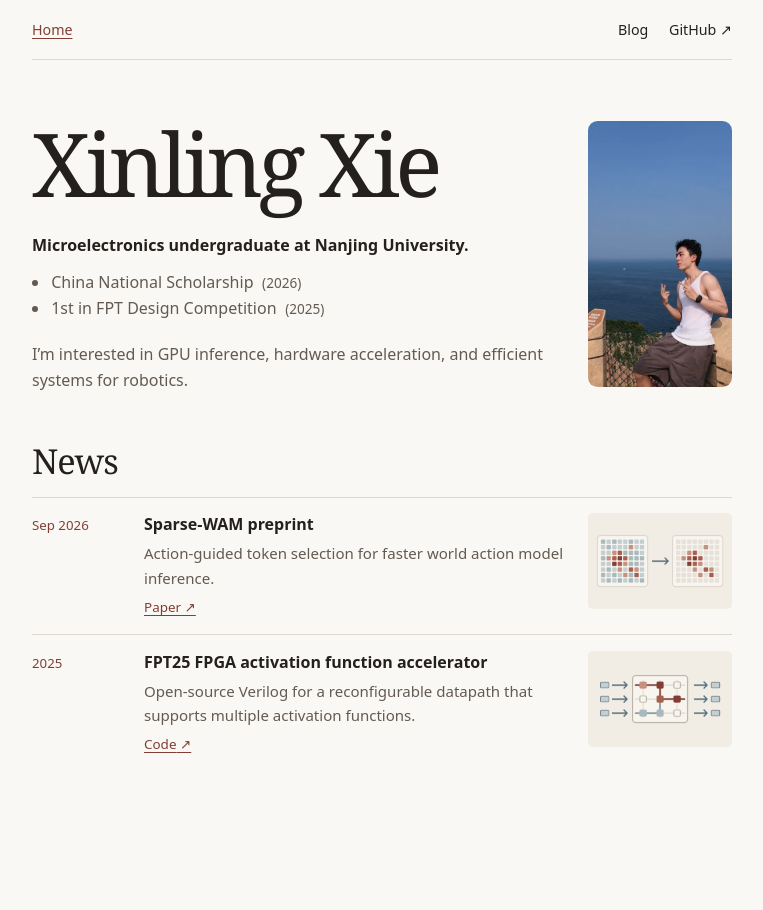
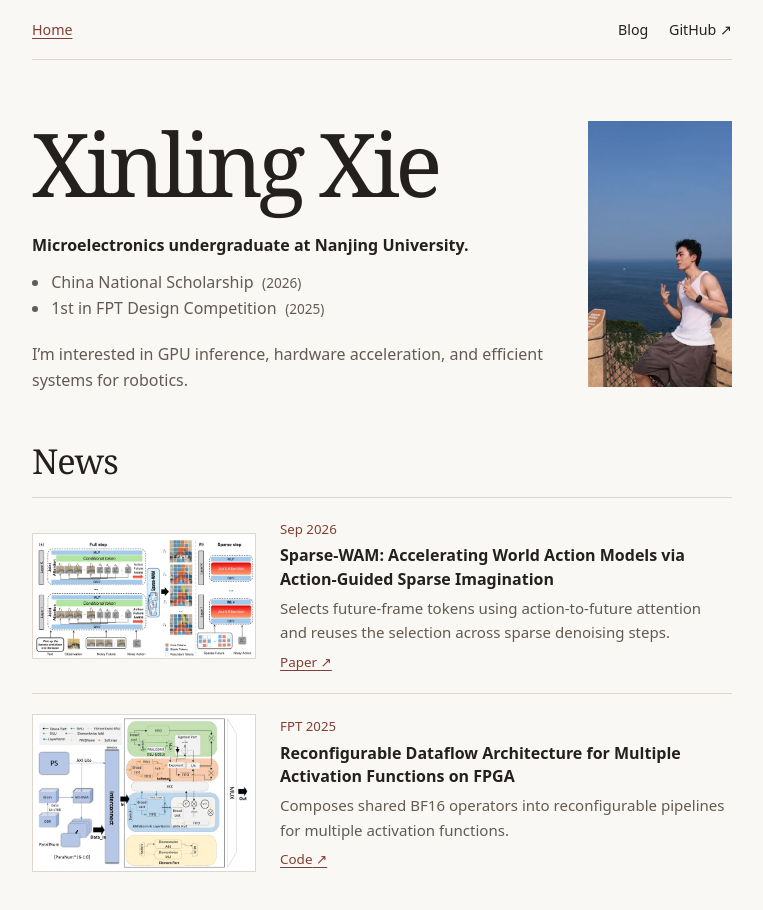
Before and after one commit to Rockylix/rockylix.github.io, an Astro site: page / in a window 1280 px wide. Shown: the whole page, without its empty margins (258-1021 px from the left). Before the commit the page ends 836 px from the top, so only its background shows below. Built offline with nearby package versions, Linux system fonts and the light colour scheme; Astro itself is replaced by a stand-in of ours.

Commit message:
Show original architecture figures beside paper titles

```diff
--- a/src/pages/index.astro
+++ b/src/pages/index.astro
@@ -5,22 +5,24 @@ const news = [
   {
     date: "2026-09-30",
     label: "Sep 2026",
-    title: "Sparse-WAM preprint",
-    description: "Action-guided token selection for faster world action model inference.",
+    title: "Sparse-WAM: Accelerating World Action Models via Action-Guided Sparse Imagination",
+    description: "Selects future-frame tokens using action-to-future attention and reuses the selection across sparse denoising steps.",
     href: "https://arxiv.org/abs/2609.38984",
     linkLabel: "Paper",
-    image: "/images/projects/sparse-wam.webp",
-    imageAlt: "A dense token grid reduced to a sparse set of action-relevant tokens",
+    image: "/images/projects/sparse-wam-architecture.webp",
+    imageAlt: "Sparse-WAM overview showing token selection at a full step and reuse during sparse steps",
+    imageHeight: 743,
   },
   {
     date: "2025",
-    label: "2025",
-    title: "FPT25 FPGA activation function accelerator",
-    description: "Open-source Verilog for a reconfigurable datapath that supports multiple activation functions.",
+    label: "FPT 2025",
+    title: "Reconfigurable Dataflow Architecture for Multiple Activation Functions on FPGA",
+    description: "Composes shared BF16 operators into reconfigurable pipelines for multiple activation functions.",
     href: "https://github.com/FPGA-acceleration/FPT25-Activation-Function-Accelerator",
     linkLabel: "Code",
-    image: "/images/projects/fpt25.webp",
-    imageAlt: "Input routed through a configurable array of FPGA operators to the output",
+    image: "/images/projects/fpt25-architecture.webp",
+    imageAlt: "FPGA dataflow with memory, interconnect, shared operators, and output multiplexing",
+    imageHeight: 933,
   },
 ];
 ---
@@ -35,7 +37,7 @@ const news = [
       </ul>
       <p class="research-interest">I’m interested in GPU inference, hardware acceleration, and efficient systems for robotics.</p>
     </div>
-    <img class="profile-portrait" src="/images/xinling-xie.webp" width="432" height="798" alt="Xinling Xie by the sea" />
+    <img class="profile-portrait" src="/images/xinling-xie-full.webp" width="432" height="798" alt="Xinling Xie by the sea" />
   </section>
 
   <section class="news" aria-labelledby="news-heading">
@@ -43,13 +45,15 @@ const news = [
     <ol class="entry-list">
       {news.slice(0, 5).map((item) => (
         <li class="entry">
-          <time datetime={item.date}>{item.label}</time>
-          <div>
+          <a class="news-figure" href={item.image} aria-label={`Open architecture diagram for ${item.title}`}>
+            <img src={item.image} alt={item.imageAlt} width="1320" height={item.imageHeight} />
+          </a>
+          <div class="news-details">
+            <time datetime={item.date}>{item.label}</time>
             <h3>{item.title}</h3>
             <p>{item.description}</p>
             <a class="project-link" href={item.href} aria-label={`${item.linkLabel} for ${item.title}`}>{item.linkLabel}<span aria-hidden="true"> ↗</span></a>
           </div>
-          <img class="news-thumbnail" src={item.image} alt={item.imageAlt} width="432" height="288" />
         </li>
       ))}
     </ol>
--- a/src/site.css
+++ b/src/site.css
@@ -68,19 +68,28 @@ nav a[aria-current], nav a:hover { color: var(--accent); text-decoration: underl
 .entry a { text-decoration: none; }
 .entry a:hover { text-decoration: underline; }
 .entry p { color: var(--muted); margin-top: .3rem; font-size: .94rem; }
-.profile-portrait,
-.news-thumbnail {
+.profile-portrait {
   display: block;
   width: min(144px, 100%);
   height: auto;
+  margin-block-start: 1rem;
 }
 
-.profile-portrait { border-radius: .6rem; margin-block-start: 1rem; }
-.news-thumbnail { border-radius: .3rem; }
+.news .entry { grid-template-columns: minmax(0, 1fr); padding-block: 1.2rem; }
+.news-figure { display: block; width: min(224px, 100%); }
+.news-figure img {
+  display: block;
+  width: 100%;
+  height: auto;
+  background: white;
+  outline: 1px solid var(--line);
+  outline-offset: -1px;
+}
+.news-details time { display: block; margin-bottom: .22rem; }
 .news .project-link {
   display: inline-block;
+  margin-top: .35rem;
   color: var(--accent);
-  margin-top: .32rem;
   font-size: .84rem;
   text-decoration: underline;
 }
@@ -94,7 +103,7 @@ nav a[aria-current], nav a:hover { color: var(--accent); text-decoration: underl
   }
 
   .profile-portrait { margin-block-start: .35rem; }
-  .news .entry { grid-template-columns: 6rem minmax(0, 1fr) 144px; align-items: start; }
+  .news .entry { grid-template-columns: 224px minmax(0, 1fr); gap: 1.5rem; align-items: center; }
 }
 
 .blog-index { padding-top: 3.5rem; }
```
Also changed, not shown: public/images/projects/fpt25-architecture.webp (added), public/images/projects/fpt25.webp (deleted), public/images/projects/sparse-wam-architecture.webp (added), public/images/projects/sparse-wam.webp (deleted), public/images/xinling-xie-full.webp (renamed from public/images/xinling-xie.webp).
